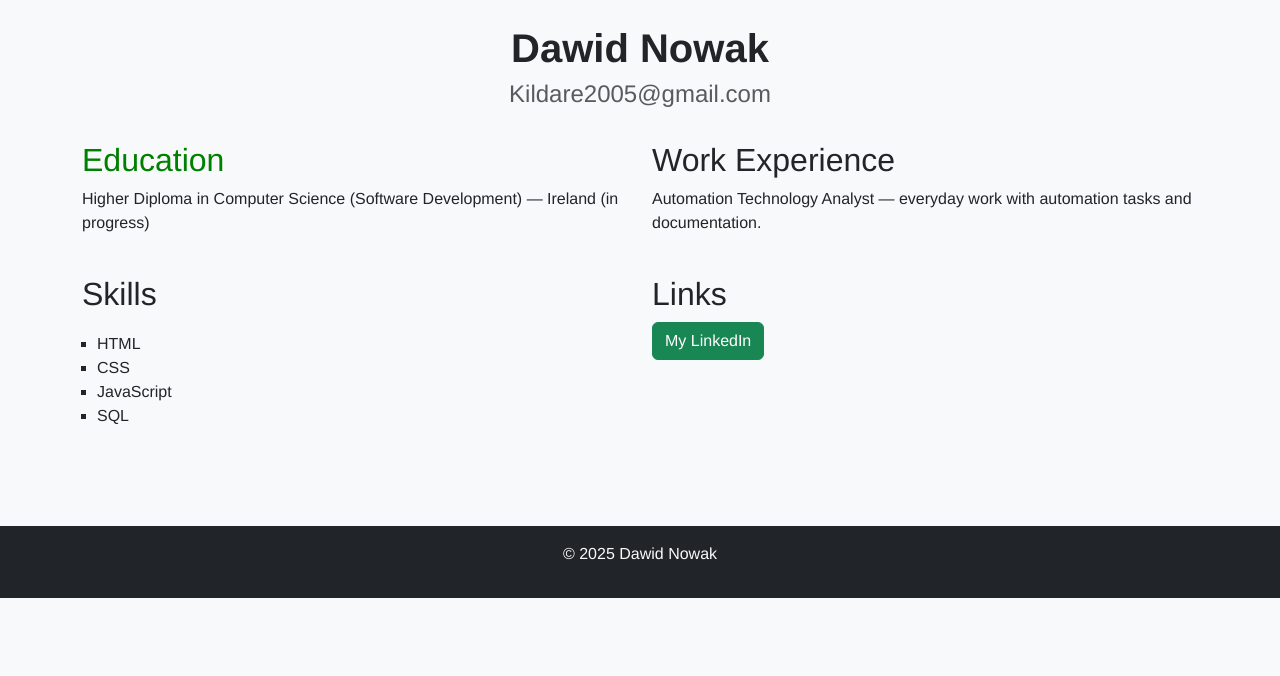
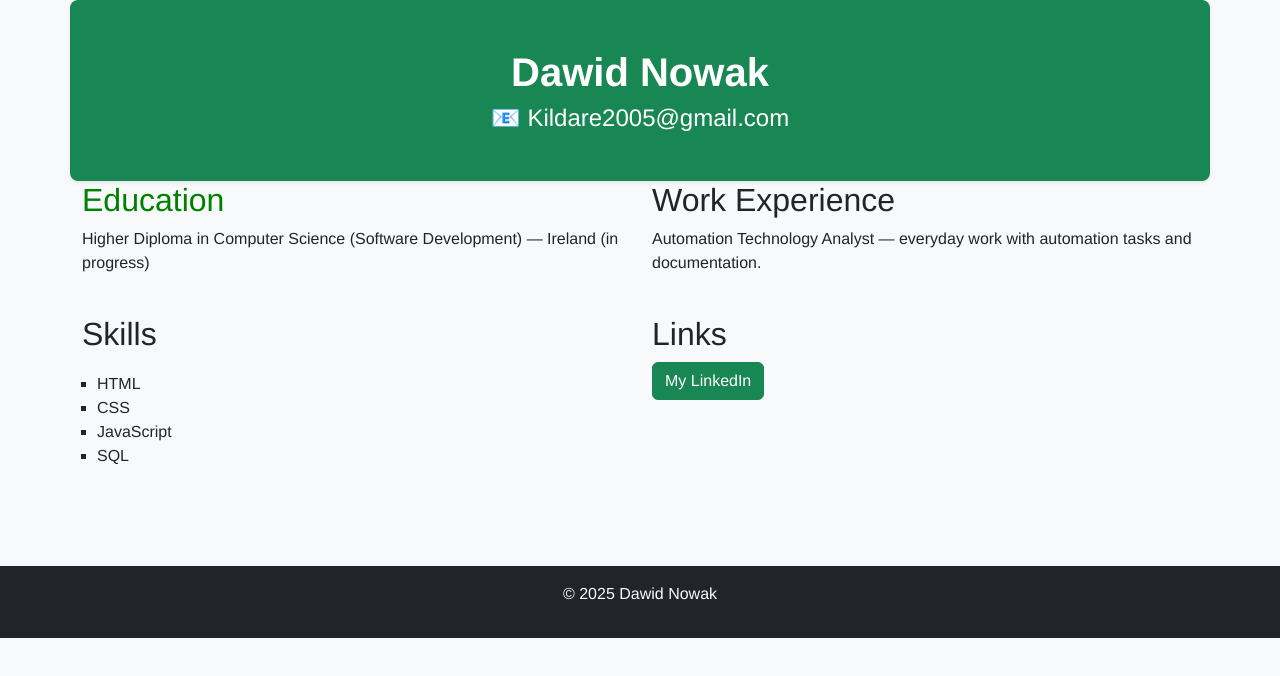
Before and after one commit to DawidNowak2025/DawidNowak2025.github.io, a plain HTML site: page index.html in a window 1280 px wide. Drawn offline with nearby package versions, Linux system fonts and the light colour scheme.

Commit message:
Update index.html

```diff
--- a/index.html
+++ b/index.html
@@ -11,10 +11,10 @@
 
 <body class="bg-light text-dark">
   <!-- Header Section -->
-  <header class="container text-center py-4">
-    <h1 class="fw-bold">Dawid Nowak</h1>
-    <h4 class="text-muted">Kildare2005@gmail.com</h4>
-  </header>
+  <header class="container text-center py-5 bg-success text-white rounded-3 shadow-sm">
+  <h1 class="fw-bold mb-2">Dawid Nowak</h1>
+  <h4 class="fw-normal mb-0">📧 Kildare2005@gmail.com</h4>
+</header>
 
   <!-- Main CV Content -->
   <main class="container">
```
